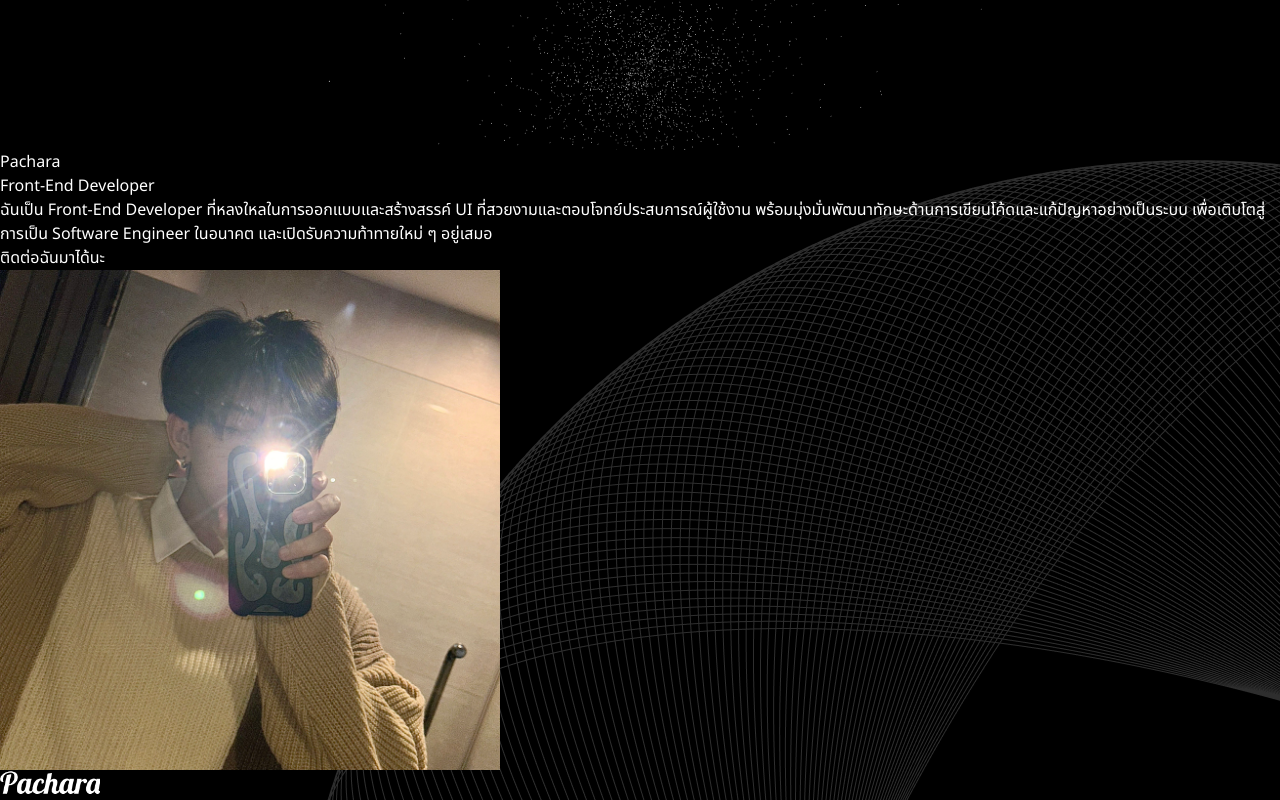
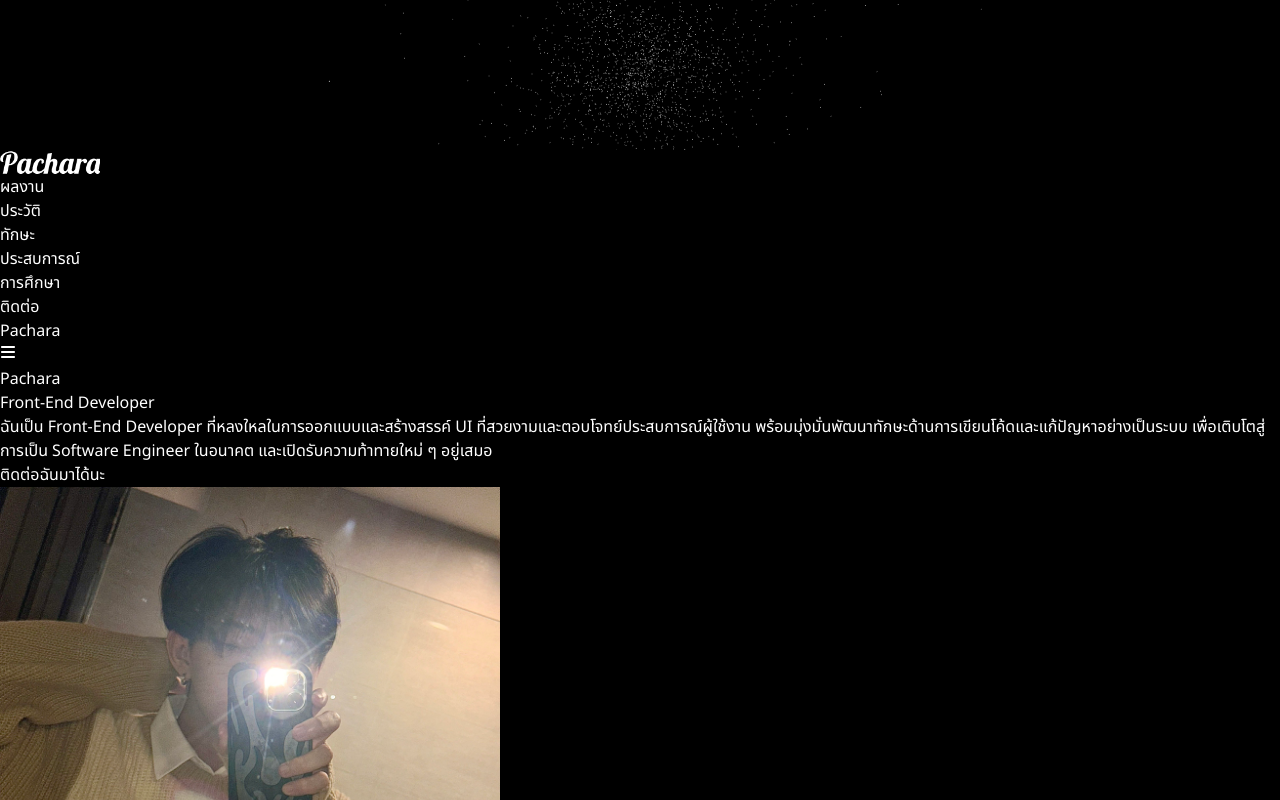
Before and after one commit to Pachared42/pachara, a React (Vite) app: page / in a window 1280 px wide. Shown: the top 800 px of the page. Built offline with nearby package versions, Linux system fonts and the light colour scheme.

Commit message:
update src

```diff
--- a/src/App.jsx
+++ b/src/App.jsx
@@ -4,6 +4,9 @@ import Navbar from "./components/Navbar";
 import Projects from "./components/Projects";
 import Skills from "./components/Skills";
 import StarsCanvas from './components/main/StarsBackground';
+import Experience from "./components/Experience";
+import Education from "./components/Education";
+import Contact from "./components/Contact";
 
 const App = () => {
   return (
@@ -13,11 +16,14 @@ const App = () => {
 
       {/* เนื้อหาเว็บ */}
       <div className="relative z-10 flex flex-col items-center p-8 space-y-8 container mx-auto">
+        <Navbar />
         <Hero />
-        <Navbar />
         <Projects />
         <About />
         <Skills />
+        {/*<Experience />
+        <Education />
+        <Contact />*/}
       </div>
     </div>
   );
--- /dev/null
+++ b/src/components/Contact.jsx
@@ -0,0 +1,9 @@
+import React from 'react'
+
+function Contact() {
+    return (
+        <div>Contact</div>
+    )
+}
+
+export default Contact
--- /dev/null
+++ b/src/components/Education.jsx
@@ -0,0 +1,9 @@
+import React from 'react'
+
+function Education() {
+    return (
+        <div>Education</div>
+    )
+}
+
+export default Education
--- /dev/null
+++ b/src/components/Experience.jsx
@@ -0,0 +1,9 @@
+import React from 'react'
+
+function Experience() {
+    return (
+        <div>Experience</div>
+    )
+}
+
+export default Experience
--- a/src/components/main/StarsBackground.jsx
+++ b/src/components/main/StarsBackground.jsx
@@ -24,7 +24,7 @@ const StarBackground = (props) => {
             <Points ref={ref} positions={sphere} stride={3} frustumCulled {...props}>
                 <PointMaterial
                     transparent
-                    color="#fff"
+                    color="#ffffff"
                     size={0.002}
                     sizeAttenuation={true}
                     depthWrite={false}
--- a/src/constants/index.jsx
+++ b/src/constants/index.jsx
@@ -38,7 +38,7 @@ export const NAVIGATION_LINKS = [
   { label: "ผลงาน", href: "#projects" },
   { label: "ประวัติ", href: "#about" },
   { label: "ทักษะ", href: "#skills" },
-  { label: "ประสบการณ์", href: "#work" },
+  { label: "ประสบการณ์", href: "#experience" },
   { label: "การศึกษา", href: "#education" },
   { label: "ติดต่อ", href: "#contact" },
 ];
@@ -237,23 +237,11 @@ export const SOCIAL_MEDIA_LINKS = [
   },
   {
     href: "https://x.com/",
-    icon: <FaDiscord fontSize={25} className="hover:opacity-80" />,
-  },
-  {
-    href: "https://x.com/",
     icon: <FaInstagram fontSize={25} className="hover:opacity-80" />,
-  },
-  {
-    href: "https://x.com/",
-    icon: <FaXTwitter fontSize={25} className="hover:opacity-80" />,
   },
   {
     href: "https://github.com/",
     icon: <FaGithub fontSize={25} className="hover:opacity-80" />,
-  },
-  {
-    href: "https://www.linkedin.com/",
-    icon: <FaLinkedin fontSize={25} className="hover:opacity-80" />,
   },
 ];
 
--- a/src/index.css
+++ b/src/index.css
@@ -15,7 +15,3 @@ body {
     background: #000000;
     color: #ffffff;
 }
-
-.bg-img {
-    background-image: url('/Looper.png');
-}
```
Also changed, not shown: public/p.png (deleted).
